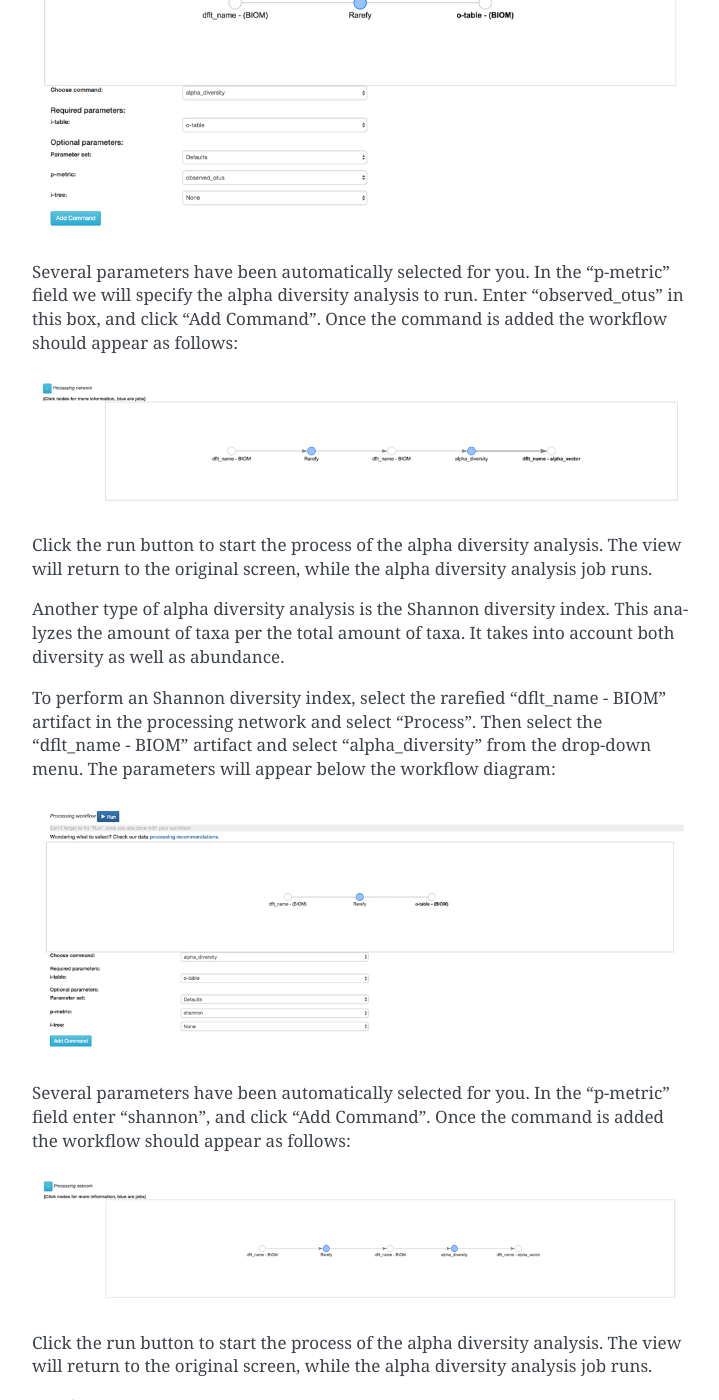
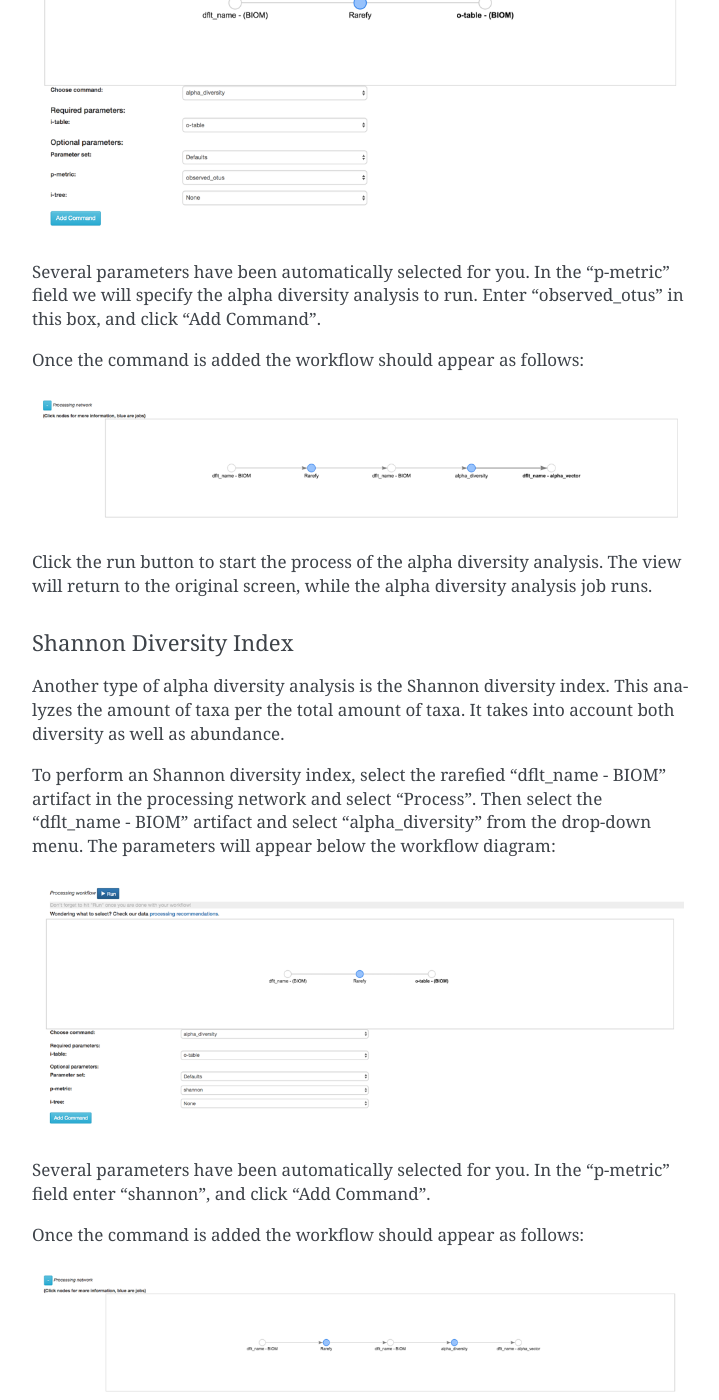
Before and after one commit to biocore/cmi-workshops, a Sphinx documentation site: the page built from docs/qiita-16S-analysis.rst, in a window 1280 px wide and 1400 px high, scrolled down 8994 px. Shown: the whole window, without its empty margins (388-1107 px from the left). Built offline with Sphinx 7.4.7, drawn with Linux system fonts in a browser that asks for light colours; some of the changed text lies outside the part shown.

Commit message:
Update qiita-16S-analysis.rst

```diff
--- a/docs/qiita-16S-analysis.rst
+++ b/docs/qiita-16S-analysis.rst
@@ -138,12 +138,12 @@
 The "Sort Sample By" pull-downs allow you to sort your data either by sample metadata or taxonomic abundance and either by ascending or descending order.
 
 Alpha Diversity Analysis
-~~~~~~~~~~~~~~~~~~~~~~~~~~~~
+~~~~~~~~~~~~~~~~~~~~~~~~
 
 Now, let's analyze the alpha diversity of your samples. Alpha diversity metrics describe the diversity of features within a sample or a group of samples. This is used to analyze the diversity within rather than between samples or a group of samples.
 
-Observed OTU Alpha Diversity Analysis
-^^^^^^^^^^^^^^^^^^^^^^^^^^^^^^^^^^^^^
+Observed Operational Taxonomic Units
+^^^^^^^^^^^^^^^^^^^^^^^^^^^^^^^^^^^^
 
 One type of analysis for alpha diversity is looking at observed OTUs. This type of analysis will provide the amount of unique OTUs found in a sample or group of samples.
 
@@ -152,12 +152,17 @@
 .. figure::  images/observed_OTU_parameter.png
    :align:   center
 
-Several parameters have been automatically selected for you. In the "p-metric" field we will specify the alpha diversity analysis to run. Enter "observed_otus" in this box, and click "Add Command". Once the command is added the workflow should appear as follows:
+Several parameters have been automatically selected for you. In the "p-metric" field we will specify the alpha diversity analysis to run. Enter "observed_otus" in this box, and click "Add Command".
+
+Once the command is added the workflow should appear as follows:
 
 .. figure::  images/observed_OTU_workflow.png
    :align:   center
 
 Click the run button to start the process of the alpha diversity analysis. The view will return to the original screen, while the alpha diversity analysis job runs.
+
+Shannon Diversity Index
+^^^^^^^^^^^^^^^^^^^^^^^
 
 Another type of alpha diversity analysis is the Shannon diversity index. This analyzes the amount of taxa per the total amount of taxa. It takes into account both diversity as well as abundance.
 
@@ -166,12 +171,17 @@
 .. figure::  images/shannon_diversity_parameter.png
    :align:   center
 
-Several parameters have been automatically selected for you. In the "p-metric" field enter "shannon", and click "Add Command". Once the command is added the workflow should appear as follows:
+Several parameters have been automatically selected for you. In the "p-metric" field enter "shannon", and click "Add Command".
+
+Once the command is added the workflow should appear as follows:
 
 .. figure::  images/shannon_diversity_workflow.png
    :align:   center
 
 Click the run button to start the process of the alpha diversity analysis. The view will return to the original screen, while the alpha diversity analysis job runs.
+
+Faith's Phylogenetic Diversity Index
+^^^^^^^^^^^^^^^^^^^^^^^^^^^^^^^^^^^^
 
 The final alpha diversity analysis is Faith’s phylogenetic diversity index. This index also measured abundance and diversity but displays it in tree form rather than in a plot.
 
@@ -187,7 +197,10 @@
 
 Click the run button to start the process of the alpha diversity analysis. The view will return to the original screen, while the alpha diversity analysis job runs.
 
-If you run Alpha Rarefaction, you will have an interactive diversity boxplot that shows how different measures of alpha diversity correlate with different metadata categories:
+Alpha Diversity Outputs
+^^^^^^^^^^^^^^^^^^^^^^^
+
+If you run alpha diversity, you will have an interactive diversity boxplot that shows how different measures of alpha diversity correlate with different metadata categories:
 
 .. figure::  images/alpha_diversity_boxplot.png
    :align:   center
```
